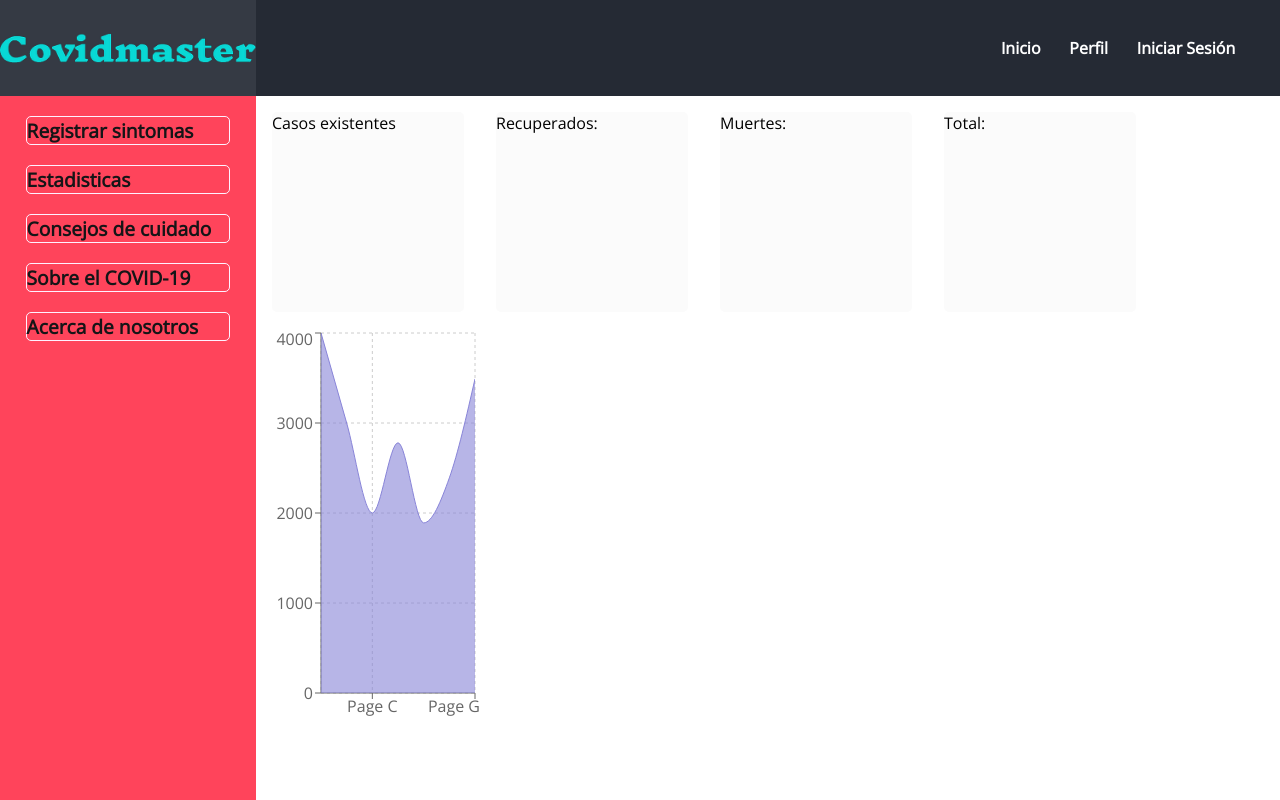
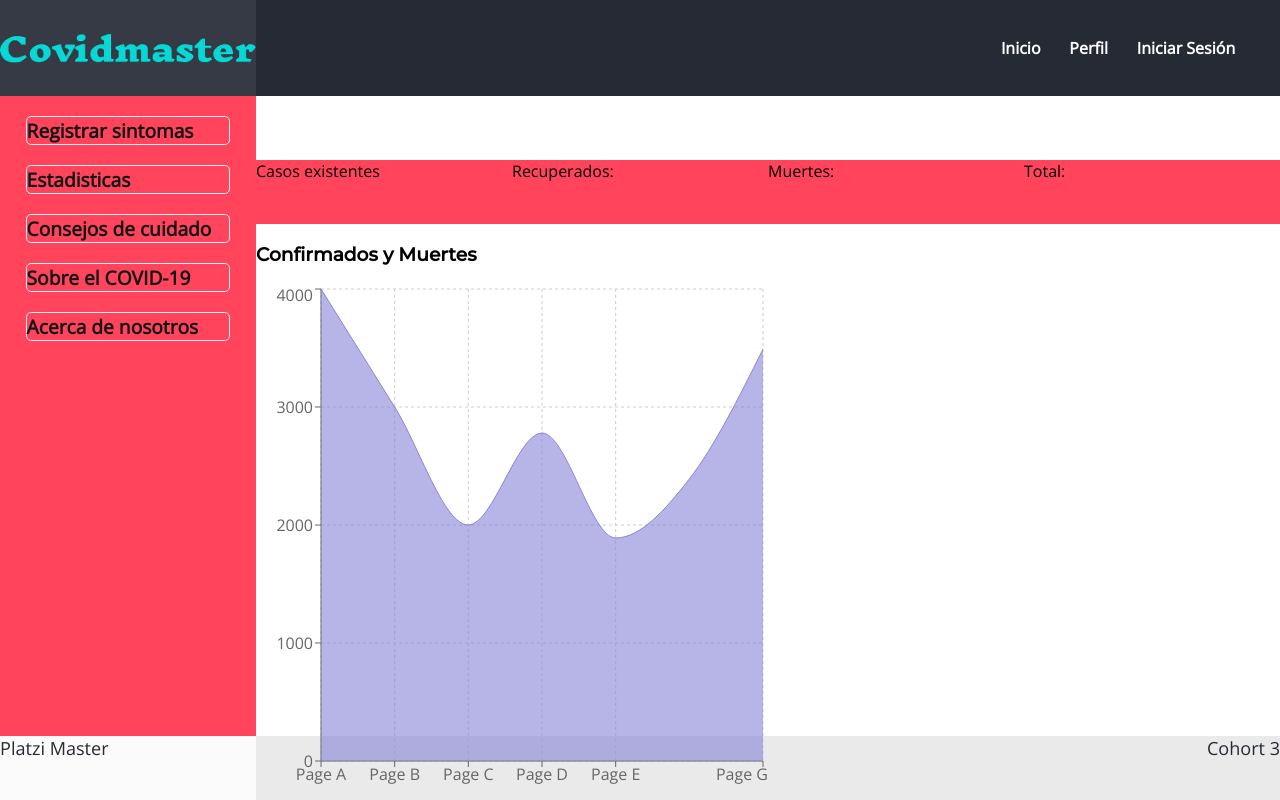
Before and after one commit to adcastiblanco/project-c3-covid, a React app: page / in a window 1280 px wide. Shown: the top 800 px of the page. Built offline with nearby package versions, Linux system fonts and the light colour scheme; no server answers.

Commit message:
Conteiner graphs

```diff
--- a/src/assets/styles/components/Dashboard.scss
+++ b/src/assets/styles/components/Dashboard.scss
@@ -1,11 +1,35 @@
-.home-mainStatistics {
+.dashboard{
+  width: 100%;
+  height: 100%;
+  align-content: center;
+  justify-content: center;
   @include display-grid;
   @include grid-template-columns(1fr grid-repeat(3));
+  @include grid-template-rows(10% 10% 80%);
+  .item {
+    background-color: $primary-color;
+    height: 100%;
+    width: 100%;
+  }
+  .item:nth-child(1) {
+    @include grid-column(1,2);
+    @include grid-row(2,3);
+  }
+  .item:nth-child(2) {
+    @include grid-column(2,3);
+    @include grid-row(2,3);
+  }
+  .item:nth-child(3) {
+    @include grid-column(3,4);
+    @include grid-row(2,3);
+  }
+  .item:nth-child(4) {
+    @include grid-column(4,5);
+    @include grid-row(2,3);
+  }
+  .graphContainer{
+    height: 100%;
+    @include grid-column(1,3);
+    @include grid-row(3,4);
+  }
 }
-
-.home-mainStatistics__item {
-  background-color: #fbfbfb;
-  margin: 1em;
-  height: 200px;
-  border-radius: 5px;
-}
--- a/src/assets/styles/components/Home.scss
+++ b/src/assets/styles/components/Home.scss
@@ -1,6 +1,6 @@
 .home {
   width: 100%;
-  height: 100%;
+  height: 80%;
   @include display-grid;
-  @include grid-template-columns(20% 70%);
+  @include grid-template-columns(20% 80%);
 }
--- a/src/components/Dashboard.jsx
+++ b/src/components/Dashboard.jsx
@@ -35,15 +35,16 @@ const Dashboard = () => {
   }, [])
 
   return (
-      <main className="home-dashboard">
-          <section className="home-mainStatistics">
-              <div className="home-mainStatistics__item">Casos existentes</div>
-              <div className="home-mainStatistics__item">Recuperados: {statisticsCovid.TotalRecovered}</div>
-              <div className="home-mainStatistics__item">Muertes: {statisticsCovid.TotalDeaths}</div>
-              <div className="home-mainStatistics__item">Total: {statisticsCovid.TotalConfirmed}</div>
-							<RenderAreaChart data = {API}/>
-					</section>
-      </main>
+    <section className='dashboard'>
+      <div className='item'>Casos existentes</div>
+      <div className='item'>Recuperados: {statisticsCovid.TotalRecovered}</div>
+      <div className='item'>Muertes: {statisticsCovid.TotalDeaths}</div>
+      <div className='item'>Total: {statisticsCovid.TotalConfirmed}</div>
+			<div className='graphContainer'>
+				<h3>Confirmados y Muertes</h3>
+				<RenderAreaChart className='graph' data = {API}/>
+			</div>
+		</section>
   )
 }
 
--- a/src/components/RenderAreaChart.jsx
+++ b/src/components/RenderAreaChart.jsx
@@ -5,7 +5,7 @@ import {
 
 const RenderAreaChart = ({data}) => {
   return (
-    <ResponsiveContainer width='100%' height={400} >
+    <ResponsiveContainer width='100%' height='100%' >
       <AreaChart data={data}>
         <CartesianGrid strokeDasharray="3 3" />
         <XAxis dataKey="label" />
```
Also changed, not shown: src/assets/styles/components/RenderAreaChart.scss (added).
